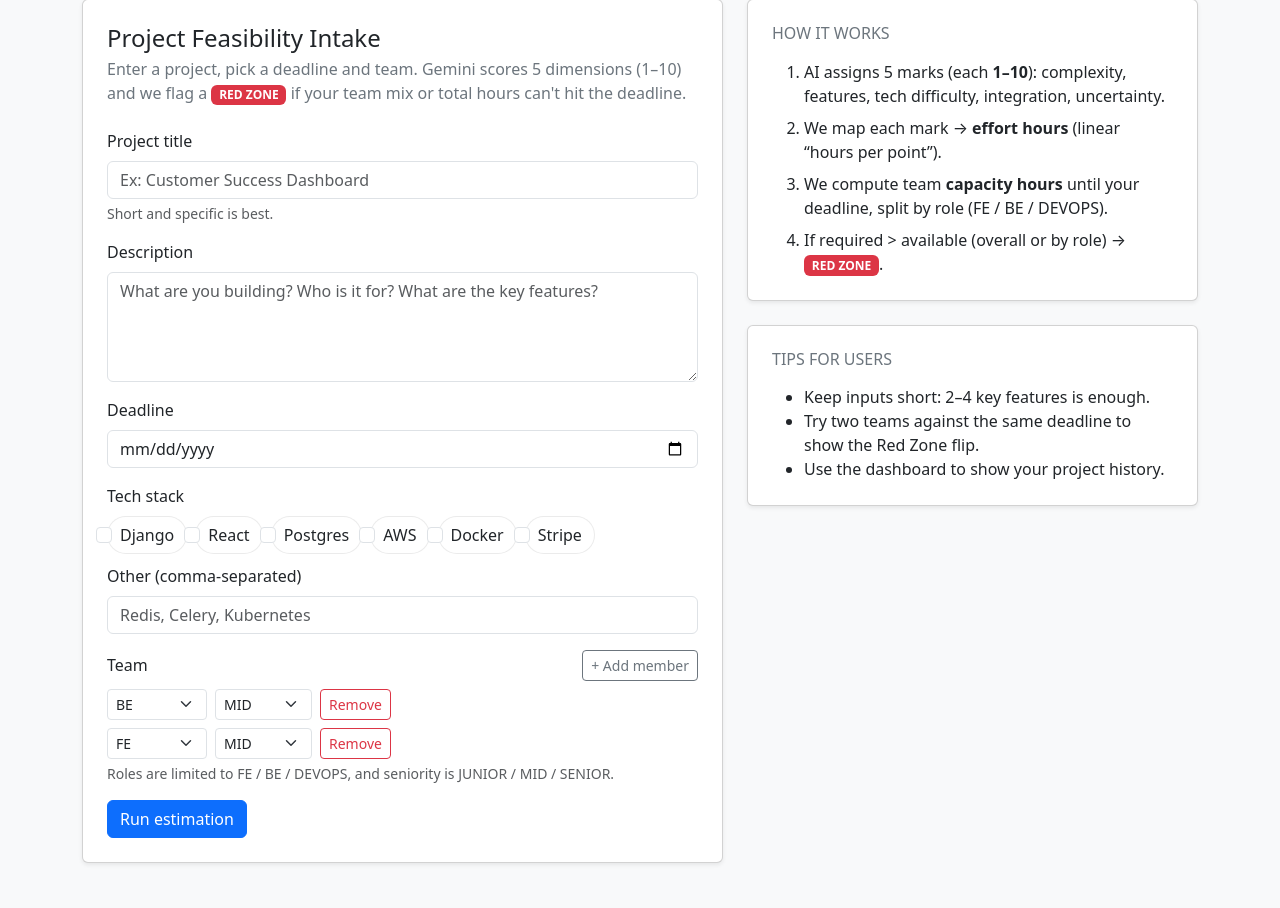
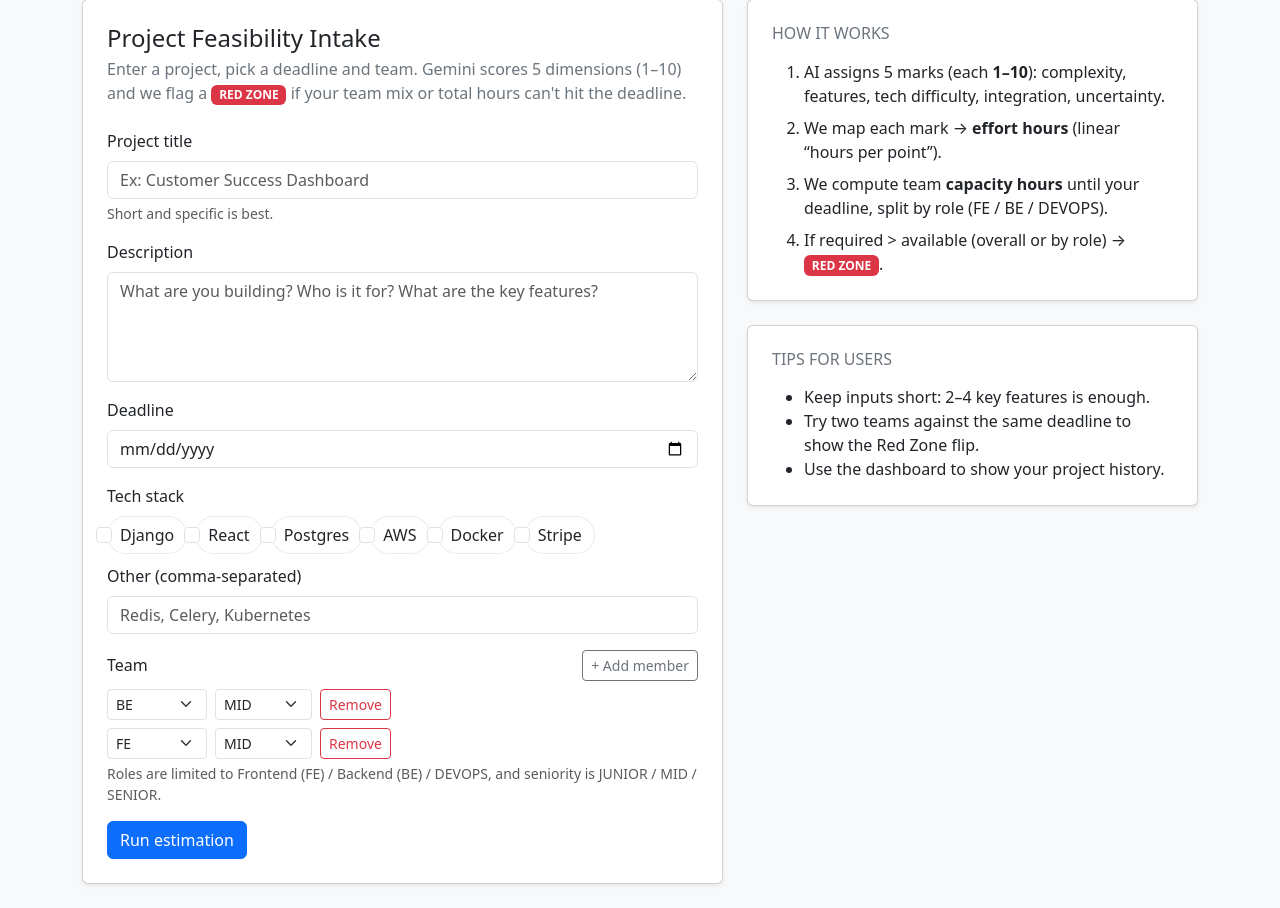
Before and after one commit to MateusRQueiroz/DevTracker, a Django app: page / in a window 1280 px wide. Shown: the part 78-986 px from the top of the page. Before the commit the page ends 942 px from the top, so only its background shows below. Run offline with Django 5.2, Linux system fonts and the light colour scheme.

Commit message:
final commit

```diff
--- a/predictive_blueprint/app/services/gemini.py
+++ b/predictive_blueprint/app/services/gemini.py
@@ -148,7 +148,6 @@ def get_complexity_marks(
         data["gemini_ok"] = False
         data["gemini_error"] = "Missing API key"
         return data
-
     try:
         client = genai.Client(api_key=api_key)
 
--- a/predictive_blueprint/app/templates/app/index.html
+++ b/predictive_blueprint/app/templates/app/index.html
@@ -69,7 +69,7 @@
               <button type="button" class="btn btn-sm btn-outline-secondary" id="addMemberBtn">+ Add member</button>
             </div>
             <div id="teamList" class="vstack gap-2 mt-2"></div>
-            <div class="form-text">Roles are limited to FE / BE / DEVOPS, and seniority is JUNIOR / MID / SENIOR.</div>
+            <div class="form-text">Roles are limited to Frontend (FE) / Backend (BE) / DEVOPS, and seniority is JUNIOR / MID / SENIOR.</div>
           </div>
 
           <div class="d-flex align-items-center gap-2">
```
